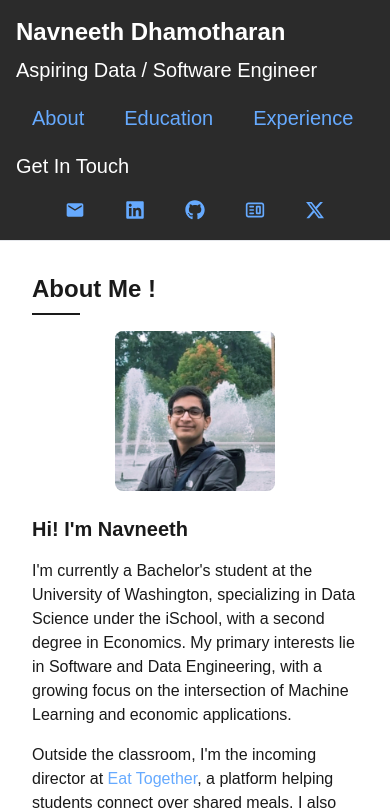
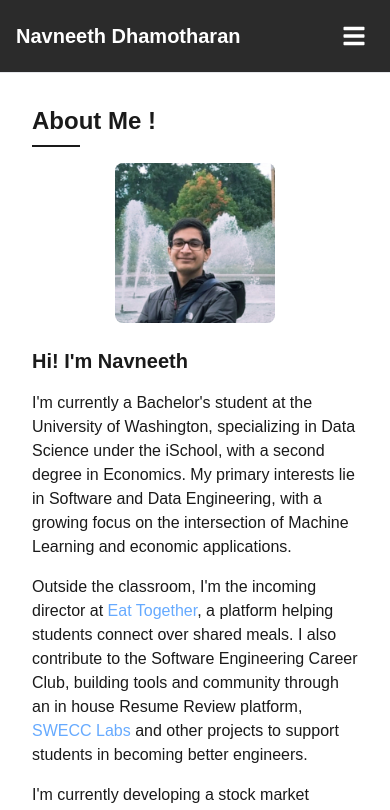
Before and after one commit to Navneethd8/Portfolio, a Next.js app: page / in a window 390 px wide. Shown: the top 810 px of the page. Built offline with nearby package versions, Linux system fonts and the light colour scheme.

Commit message:
New navbar

```diff
--- a/src/app/page.tsx
+++ b/src/app/page.tsx
@@ -1,5 +1,5 @@
 import SiteLayout from "@/components/siteLayout"
-import { FaLinkedin,FaGithub,FaXTwitter } from 'react-icons/fa6';
+import { FaLinkedin, FaGithub, FaXTwitter } from 'react-icons/fa6';
 import { CgWebsite } from "react-icons/cg";
 import { MdEmail } from "react-icons/md";
 
@@ -9,96 +9,76 @@ export default function Home() {
     <SiteLayout
       sidebar={
         <div className="flex flex-col h-full w-full">
-          <div className="flex-shrink-0 mb-4">
-              <h1 className="text-2xl font-semibold mb-2 text-[var(--background)]">Navneeth Dhamotharan</h1>
-              <p className="text-[var(--background)] text-xl">Aspiring Data / Software Engineer</p>
+          <div className="flex-shrink-0 mb-8 lg:mb-4 text-center lg:text-left pt-4 lg:pt-0">
+            <h1 className="hidden lg:block text-2xl font-semibold mb-2 text-[var(--background)]">Navneeth Dhamotharan</h1>
+            <p className="text-[var(--background)] text-xl lg:text-lg font-medium">Aspiring Data / Software Engineer</p>
           </div>
 
           <div className="flex flex-col gap-4">
             <nav
               className="
-                  flex
-                  gap-2
-                  flex-row
-                  overflow-x-auto
-                  whitespace-nowrap
-
-                  lg:flex-col
-                  lg:overflow-visible
-                  lg:whitespace-normal
-                  lg:pr-2
-                  lg:flex-grow
-
+                  flex flex-col gap-6 lg:gap-2
+                  text-center lg:text-left
+                  lg:pr-2 lg:flex-grow
                   "
             >
-              <a href="#about" className="px-4 py-1 text-xl text-[var(--link)] hover:text-[var(--link-hover)]">
+              <a href="#about" className="px-4 py-2 lg:py-1 text-2xl lg:text-xl text-[var(--link)] hover:text-[var(--link-hover)]">
                 About
               </a>
-              <a href="#education" className="px-4 py-1 text-xl text-[var(--link)] hover:text-[var(--link-hover)]">
+              <a href="#education" className="px-4 py-2 lg:py-1 text-2xl lg:text-xl text-[var(--link)] hover:text-[var(--link-hover)]">
                 Education
               </a>
-              <a href="#experience" className="px-4 py-1 text-xl text-[var(--link)] hover:text-[var(--link-hover)]">
+              <a href="#experience" className="px-4 py-2 lg:py-1 text-2xl lg:text-xl text-[var(--link)] hover:text-[var(--link-hover)]">
                 Experience
               </a>
-              <a href="#skills" className="px-4 py-1 text-xl text-[var(--link)] hover:text-[var(--link-hover)]">
+              <a href="#skills" className="px-4 py-2 lg:py-1 text-2xl lg:text-xl text-[var(--link)] hover:text-[var(--link-hover)]">
                 Skills
               </a>
-              <a href="#projects-data" className="px-4 py-1 text-xl text-[var(--link)] hover:text-[var(--link-hover)]">
+              <a href="#projects-data" className="px-4 py-2 lg:py-1 text-2xl lg:text-xl text-[var(--link)] hover:text-[var(--link-hover)]">
                 Data Projects
               </a>
-              <a href="#projects-swe" className="px-4 py-1 text-xl text-[var(--link)] hover:text-[var(--link-hover)]">
+              <a href="#projects-swe" className="px-4 py-2 lg:py-1 text-2xl lg:text-xl text-[var(--link)] hover:text-[var(--link-hover)]">
                 SWE Projects
               </a>
 
-              <a href="#resume" className="px-4 py-1 text-xl text-[var(--link)] hover:text-[var(--link-hover)]">
+              <a href="#resume" className="px-4 py-2 lg:py-1 text-2xl lg:text-xl text-[var(--link)] hover:text-[var(--link-hover)]">
                 Resume
               </a>
             </nav>
 
-            <div>
-              <p className="text-[var(--background)] text-xl">Get In Touch</p>
+            <div className="mt-8 lg:mt-0 text-center lg:text-left">
+              <p className="text-[var(--background)] text-2xl lg:text-xl font-medium">Get In Touch</p>
             </div>
             <nav
               className="
-                  flex
-                  gap-2
-                  justify-center
-                  flex-row
-                  overflow-x-auto
-                  whitespace-nowrap
-
-
-                  lg:flex-col
-                  lg:overflow-visible
-                  lg:whitespace-normal
-                  lg:pr-2
-                  lg:flex-grow
-
+                  flex flex-col gap-6 lg:gap-2
+                  items-center lg:items-start
+                  lg:pr-2 lg:flex-grow
                   "
             >
-              <a href="mailto:nd17@uw.edu" className="px-4 py-1 text-xl flex flex-row items-center gap-2 text-[var(--background)] hover:text-[var(--link-hover)]">
+              <a href="mailto:nd17@uw.edu" className="px-4 py-2 lg:py-1 text-2xl lg:text-xl flex flex-row items-center gap-4 lg:gap-2 text-[var(--background)] hover:text-[var(--link-hover)]">
                 <MdEmail />
-                <span className="hidden lg:inline">nd17@uw.edu</span>
+                <span>nd17@uw.edu</span>
               </a>
 
-              <a href="https://www.linkedin.com/in/navneethd" target="_blank" rel="noopener noreferrer" className="px-4 py-1 text-xl flex flex-row items-center gap-2 text-[var(--background)] hover:text-[var(--link-hover)]">
+              <a href="https://www.linkedin.com/in/navneethd" target="_blank" rel="noopener noreferrer" className="px-4 py-2 lg:py-1 text-2xl lg:text-xl flex flex-row items-center gap-4 lg:gap-2 text-[var(--background)] hover:text-[var(--link-hover)]">
                 <FaLinkedin />
-                <span className="hidden lg:inline">LinkedIn</span>
+                <span>LinkedIn</span>
               </a>
 
-              <a href="https://github.com/navneethd8" target="_blank" rel="noopener noreferrer" className="px-4 py-1 text-xl flex flex-row items-center gap-2 text-[var(--background)] hover:text-[var(--link-hover)]">
+              <a href="https://github.com/navneethd8" target="_blank" rel="noopener noreferrer" className="px-4 py-2 lg:py-1 text-2xl lg:text-xl flex flex-row items-center gap-4 lg:gap-2 text-[var(--background)] hover:text-[var(--link-hover)]">
                 <FaGithub />
-                <span className="hidden lg:inline">GitHub</span>
+                <span>GitHub</span>
               </a>
 
-              <a href="https://navneeth.vercel.app" target="_blank" rel="noopener noreferrer" className="px-4 py-1 text-xl flex flex-row items-center gap-2 text-[var(--background)] hover:text-[var(--link-hover)]">
+              <a href="https://navneeth.vercel.app" target="_blank" rel="noopener noreferrer" className="px-4 py-2 lg:py-1 text-2xl lg:text-xl flex flex-row items-center gap-4 lg:gap-2 text-[var(--background)] hover:text-[var(--link-hover)]">
                 <CgWebsite />
-                <span className="hidden lg:inline">Website</span>
+                <span>Website</span>
               </a>
 
-              <a href="https://x.com/NavneethDG" target="_blank" rel="noopener noreferrer" className="px-4 py-1 text-xl flex flex-row items-center gap-2 text-[var(--background)] hover:text-[var(--link-hover)]">
+              <a href="https://x.com/NavneethDG" target="_blank" rel="noopener noreferrer" className="px-4 py-2 lg:py-1 text-2xl lg:text-xl flex flex-row items-center gap-4 lg:gap-2 text-[var(--background)] hover:text-[var(--link-hover)]">
                 <FaXTwitter />
-                <span className="hidden lg:inline">Twitter / X</span>
+                <span>Twitter / X</span>
               </a>
             </nav>
           </div>
@@ -179,9 +159,9 @@ export default function Home() {
                 href="https://www.eat-together.org/"
                 target="_blank"
                 rel="noopener noreferrer"
-
+                aria-label="Eat Together Website"
               >
-                <CgWebsite/>
+                <CgWebsite />
               </a>
             </div>
           </div>
@@ -245,17 +225,18 @@ export default function Home() {
                 href="https://github.com/swecc-uw"
                 target="_blank"
                 rel="noopener noreferrer"
+                aria-label="SWECC GitHub"
               >
-                <FaGithub/>
+                <FaGithub />
               </a>
               <a
                 className="flex items-center gap-1"
                 href="https://swecc.org/"
                 target="_blank"
                 rel="noopener noreferrer"
-
+                aria-label="SWECC Website"
               >
-                <CgWebsite/>
+                <CgWebsite />
               </a>
             </div>
           </div>
@@ -291,9 +272,9 @@ export default function Home() {
                 href="https://www.eat-together.org/"
                 target="_blank"
                 rel="noopener noreferrer"
-
+                aria-label="Eat Together Website"
               >
-                <CgWebsite/>
+                <CgWebsite />
               </a>
             </div>
           </div>
@@ -329,9 +310,9 @@ export default function Home() {
                 href="https://www.eat-together.org/"
                 target="_blank"
                 rel="noopener noreferrer"
-
+                aria-label="Eat Together Website"
               >
-                <CgWebsite/>
+                <CgWebsite />
               </a>
             </div>
           </div>
@@ -380,7 +361,7 @@ export default function Home() {
           <div>
             <h3 className="text-sm font-bold text-[var(--foreground)] uppercase mb-3"> Tools & Frameworks</h3>
             <div className="flex flex-wrap gap-2">
-              {[ "Git", "Google Cloud Platform(GCP)", "Homebrew", "Firebase", "RStudio", "Docker", "bash", "AWS"].map((tool) => (
+              {["Git", "Google Cloud Platform(GCP)", "Homebrew", "Firebase", "RStudio", "Docker", "bash", "AWS"].map((tool) => (
                 <span
                   key={tool}
                   className="bg-[var(--link-hover)] dark:bg-[var(--link)] px-3 py-1 rounded-md text-sm font-mono"
@@ -548,6 +529,7 @@ export default function Home() {
                   href="https://avebingo.vercel.app/"
                   target="_blank"
                   rel="noopener noreferrer"
+                  aria-label="Bingo on the Ave Website"
                 >
                   <CgWebsite className="text-2xl" />
                 </a>
@@ -555,6 +537,7 @@ export default function Home() {
                   href="https://github.com/Navneethd8/sweccathon25"
                   target="_blank"
                   rel="noopener noreferrer"
+                  aria-label="Bingo on the Ave GitHub"
                 >
                   <FaGithub className="text-2xl" />
                 </a>
@@ -602,6 +585,7 @@ export default function Home() {
                 href="https://github.com/hcp-uw/fundit"
                 target="_blank"
                 rel="noopener noreferrer"
+                aria-label="Fundit GitHub"
               >
                 <FaGithub className="text-2xl" />
               </a>
@@ -645,6 +629,7 @@ export default function Home() {
                   href="https://main.dhulrjtlxnvx6.amplifyapp.com/"
                   target="_blank"
                   rel="noopener noreferrer"
+                  aria-label="Mentura Website"
                 >
                   <CgWebsite className="text-2xl" />
                 </a>
@@ -652,6 +637,7 @@ export default function Home() {
                   href="https://github.com/study-app-dh24/study-app"
                   target="_blank"
                   rel="noopener noreferrer"
+                  aria-label="Mentura GitHub"
                 >
                   <FaGithub className="text-2xl" />
                 </a>
@@ -695,6 +681,7 @@ export default function Home() {
                 href="https://github.com/Navneethd8/SATDecoded"
                 target="_blank"
                 rel="noopener noreferrer"
+                aria-label="SAT Decoded GitHub"
               >
                 <FaGithub className="text-2xl" />
               </a>
--- a/src/components/siteLayout.tsx
+++ b/src/components/siteLayout.tsx
@@ -1,6 +1,7 @@
 "use client";
 
-import React from "react";
+import React, { useState, useEffect } from "react";
+import { FaBars, FaTimes } from "react-icons/fa";
 
 interface SiteLayoutProps {
   sidebar: React.ReactNode;
@@ -8,36 +9,62 @@ interface SiteLayoutProps {
 }
 
 const SiteLayout: React.FC<SiteLayoutProps> = ({ sidebar, children }) => {
+  const [isOpen, setIsOpen] = useState(false);
+
+  // Close sidebar on route change or when clicked on a link
+  useEffect(() => {
+    const handleLinkClick = (e: MouseEvent) => {
+      const target = e.target as HTMLElement;
+      if (target.closest("a")) {
+        setIsOpen(false);
+      }
+    };
+    document.addEventListener("click", handleLinkClick);
+    return () => document.removeEventListener("click", handleLinkClick);
+  }, []);
+
+  // Prevent background scrolling when mobile menu is open
+  useEffect(() => {
+    if (isOpen) {
+      document.body.style.overflow = "hidden";
+    } else {
+      document.body.style.overflow = "auto";
+    }
+    return () => {
+      document.body.style.overflow = "auto";
+    };
+  }, [isOpen]);
+
   return (
-<div className="flex flex-col min-h-screen lg:grid lg:grid-cols-[minmax(280px,0.5fr)_minmax(0,3fr)]">
-  <aside
-          className="
-            p-4
-            flex
-            overflow-x-auto
-            whitespace-nowrap
-            h-auto
-            border-b border-gray-200 dark:border-gray-400
+    <div className="flex flex-col min-h-screen lg:grid lg:grid-cols-[minmax(280px,0.5fr)_minmax(0,3fr)]">
+      {/* Mobile Top Bar */}
+      <div className="lg:hidden flex justify-between items-center p-4 bg-[var(--sidebar)] text-[var(--background)] border-b border-gray-200 dark:border-gray-800 sticky top-0 z-50">
+        <h1 className="text-xl font-bold truncate">Navneeth Dhamotharan</h1>
+        <button
+          onClick={() => setIsOpen(!isOpen)}
+          className="text-2xl p-2 focus:outline-none"
+          aria-label="Toggle Menu"
+          aria-expanded={isOpen}
+        >
+          {isOpen ? <FaTimes /> : <FaBars />}
+        </button>
+      </div>
 
-            lg:block
-            lg:sticky
-            lg:top-0
-            lg:h-screen
-            // lg:overflow-y-auto
-            lg:whitespace-normal
-            lg:border-b-0
-            lg:border-r
+      {/* Sidebar - Overlay on mobile, grid column on desktop */}
+      <aside
+        className={`
+          fixed inset-0 z-40 bg-[var(--sidebar)] p-8 overflow-y-auto transition-transform transform duration-300 ease-in-out
+          ${isOpen ? "translate-x-0" : "-translate-x-full"}
+          lg:relative lg:translate-x-0 lg:block lg:sticky lg:top-0 lg:h-screen lg:p-4 lg:border-r lg:border-gray-200 lg:dark:border-gray-800 lg:border-b-0
+        `}
+      >
+        <div className="flex flex-col h-full mt-16 md:mt-20 lg:mt-0">
+          {sidebar}
+        </div>
+      </aside>
 
-            bg-[var(--sidebar)]
-          "
-
-    >
-      {sidebar}
-    </aside>
-  <main className="p-8 mx-auto w-full max-w-8xl">
-    {children}
-  </main>
-</div>
+      <main className="p-8 mx-auto w-full max-w-8xl">{children}</main>
+    </div>
   );
 };
 
```
